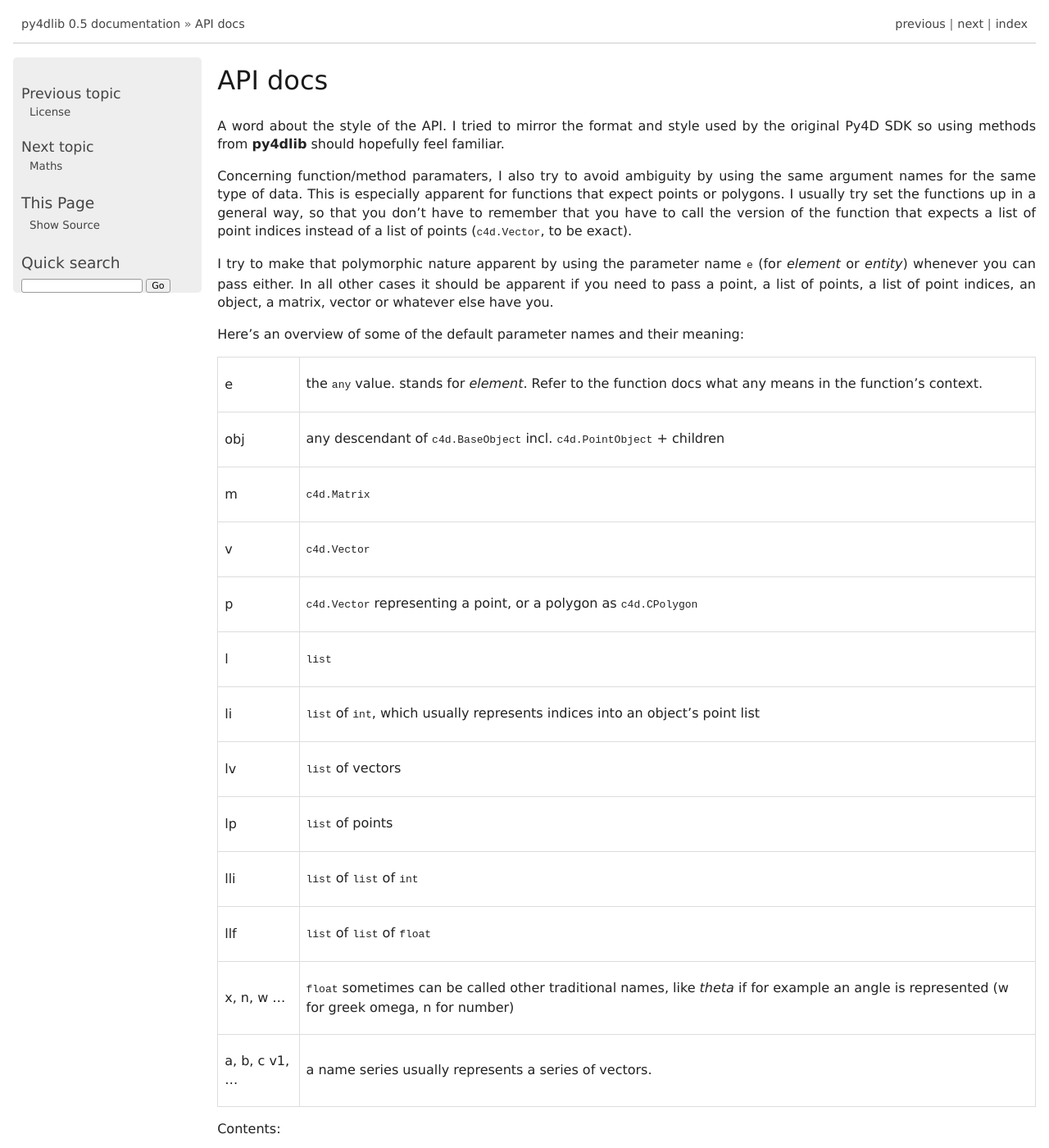
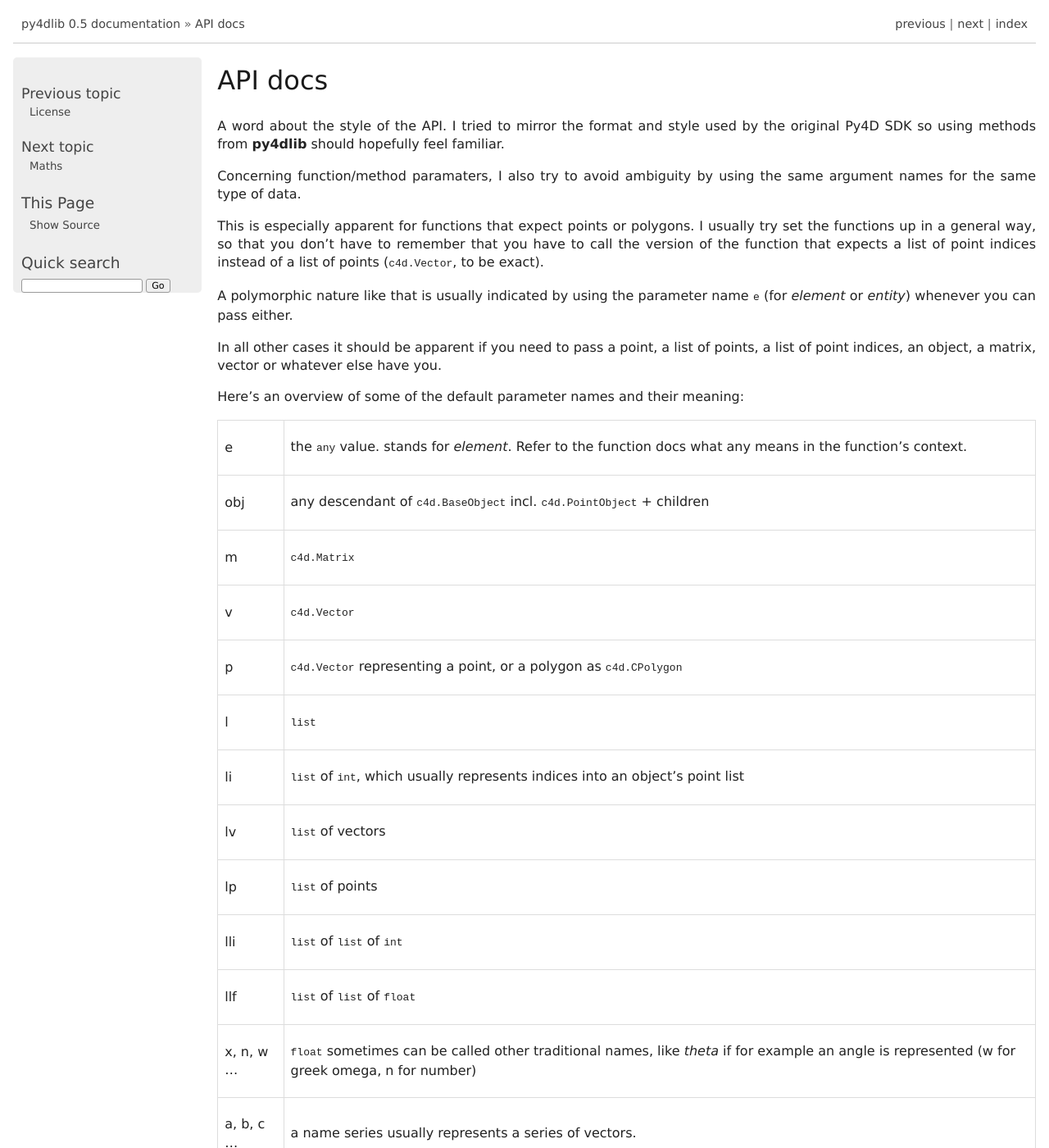
Before and after one commit to andreberg/py4dlib, a Sphinx documentation site: the page built from docs/api.rst, in a window 1280 px wide and 1400 px high. Shown: the whole window at 82% size. Built offline with Sphinx 7.4.7, drawn with Linux system fonts in a browser that asks for light colours.

Commit message:
Fix some docs wordings and typos

```diff
--- a/docs/api.rst
+++ b/docs/api.rst
@@ -6,16 +6,18 @@ used by the original Py4D SDK so using methods from **py4dlib** should
 hopefully feel familiar.
 
 Concerning function/method paramaters, I also try to avoid ambiguity by using
-the same argument names for the same type of data. This is especially apparent
-for functions that expect points or polygons. I usually try set the functions
-up in a general way, so that you don't have to remember that you have to call
-the version of the function that expects a list of point indices instead of a
-list of points (``c4d.Vector``, to be exact).
+the same argument names for the same type of data.
 
-I try to make that polymorphic nature apparent by using the parameter name ``e``
-(for *element* or *entity*) whenever you can pass either. In all other cases
-it should be apparent if you need to pass a point, a list of points, a list of
-point indices, an object, a matrix, vector or whatever else have you.
+This is especially apparent for functions that expect points or polygons.
+I usually try set the functions up in a general way, so that you don't have to
+remember that you have to call the version of the function that expects a list
+of point indices instead of a list of points (``c4d.Vector``, to be exact).
+
+A polymorphic nature like that is usually indicated by using the parameter name ``e``
+(for *element* or *entity*) whenever you can pass either.
+
+In all other cases it should be apparent if you need to pass a point, a list of
+points, a list of point indices, an object, a matrix, vector or whatever else have you.
 
 Here's an overview of some of the default parameter names and their meaning:
 
@@ -48,7 +50,7 @@ Here's an overview of some of the default parameter names and their meaning:
 | ...     | if for example an angle is represented (w for greek omega, n for number)  |
 +---------+---------------------------------------------------------------------------+
 | a, b, c | a name series usually represents a series of vectors.                     |
-| v1, ... |                                                                           |
+| ...     |                                                                           |
 +---------+---------------------------------------------------------------------------+
 
 Contents:
--- a/docs/api/mesh.rst
+++ b/docs/api/mesh.rst
@@ -75,7 +75,7 @@ Functions for working with CINEMA 4D's point and polygon objects.
    This gives the same normal as setting the modelling tool
    to "Normal" mode for an arbitrary point selection.
 
-   :return: normal or zero vector if no points selected.
+   :return: normal, or zero vector if no points selected.
 
 .. function:: CalcThreePointNormal(a, b, c)
 
```
Also changed, not shown: other parts of docs/api/mesh.rst (+1 -1 lines).
